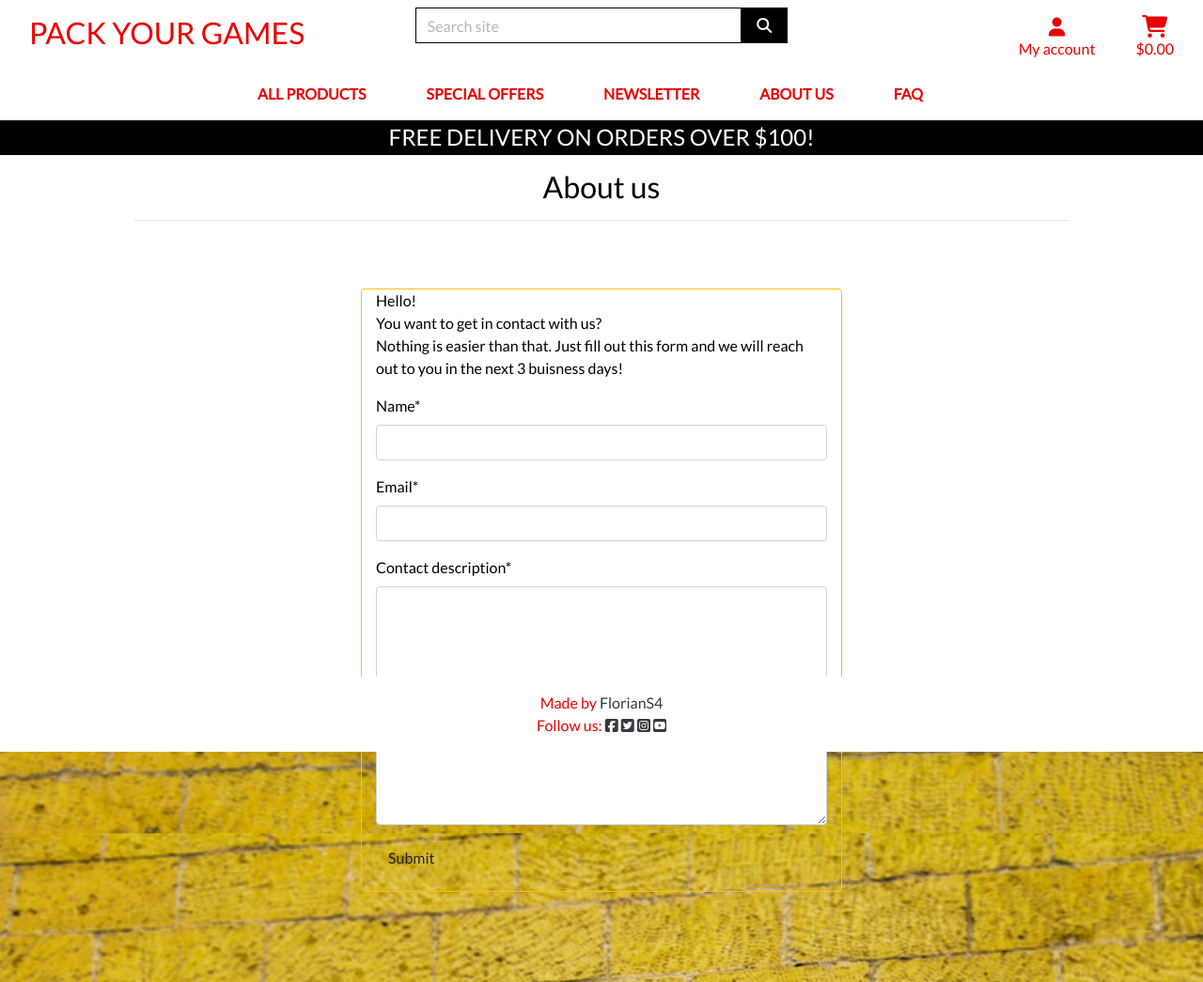
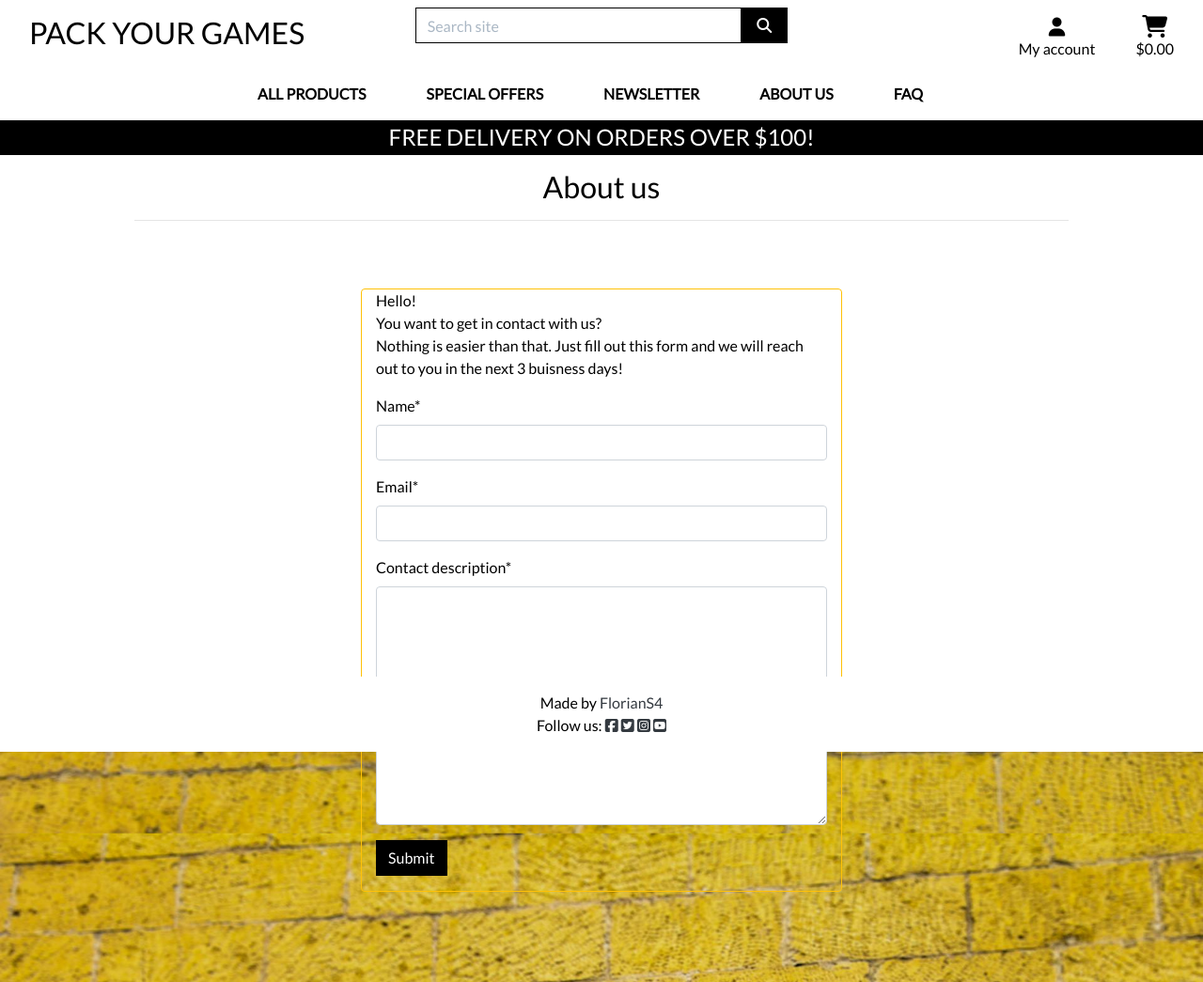
Before and after one commit to FlorianS4/world_of_games, a Django app: page /about_us/ in a window 1280 px wide. Shown: the whole page at 94% size. Run offline with Django 3.2, Linux system fonts and the light colour scheme; data that the repository does not hold is empty; parts of the project's set-up code (start-up, migrations or seed data) failed here and were passed over; some libraries are stand-ins or nearby versions.

Commit message:
push style to AWS

```diff
--- a/about_us/templates/about_us/about_us.html
+++ b/about_us/templates/about_us/about_us.html
@@ -34,7 +34,7 @@
                 <form method="post">
                     {{ contact_form | crispy }}
                     {% csrf_token %}
-                    <button class="btn submit-btn-comment" type="submit" aria-label="submit button for contact form">Submit</button>
+                    <button id="submit-button" class="btn btn-black rounded-0" type="submit" aria-label="submit button for contact form">Submit</button>
                 </form>
             </div>
         </div>
--- a/faq/templates/faq/faq.html
+++ b/faq/templates/faq/faq.html
@@ -10,6 +10,7 @@
 {% endblock %}
 
 {% block content %}
+<div class="overlay"></div>
 <div class="container px-4 px-lg-5 py-5">
 
     <!-- Header-->
--- a/newsletter/templates/newsletter/newsletter.html
+++ b/newsletter/templates/newsletter/newsletter.html
@@ -26,7 +26,7 @@
                 <form method="post">
                     {{ newsletter_form | crispy }}
                     {% csrf_token %}
-                    <button class="btn submit-btn-comment" type="submit" aria-label="submit button for contact form">Submit</button>
+                    <button id="submit-button" class="btn btn-black rounded-0" type="submit" aria-label="submit button for contact form">Submit</button>
                 </form>
             </div>
         </div>
--- a/static/css/base.css
+++ b/static/css/base.css
@@ -55,12 +55,12 @@ body{
 .btn-black:active,
 .btn-black:focus {
     background: #fff !important;
-    color: #ea0000 !important;
+    color: #ffc107 !important;
     border-color: #000 !important;
     min-width: 260px !important;
 }
 .text-black {
-    color: #ea0000 !important;
+    color: #000 !important;
 }
 
 .border-black {
```
